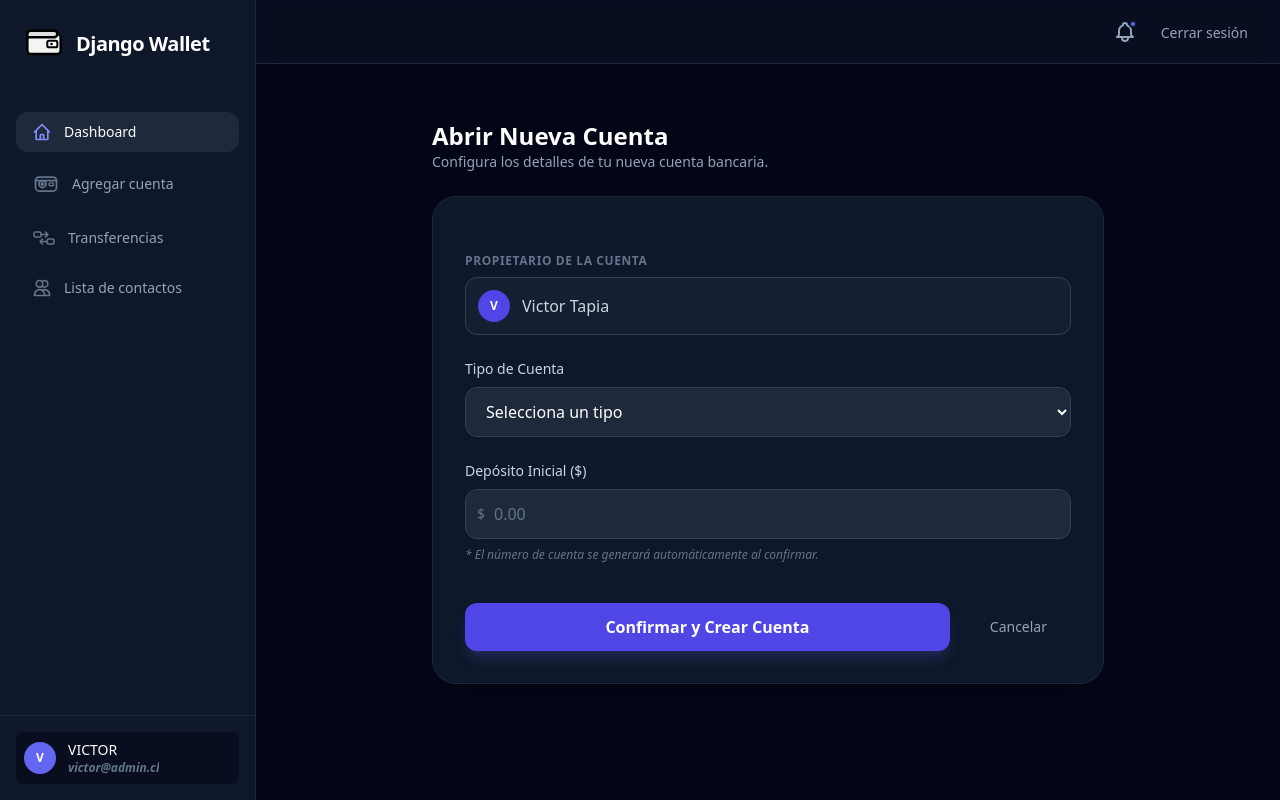
After one commit to VictorTapiaEgana/django_wallet, a Django app: page /agregar-cuenta/ in a window 1280 px wide. The commit adds this page. Run offline with Django 5.2, Linux system fonts and the light colour scheme; a user stored in the database is signed in; some libraries are stand-ins or nearby versions.

Commit message:
ADD: creacion de cuentas

```diff
--- a/djangowallet/settings.py
+++ b/djangowallet/settings.py
@@ -37,6 +37,7 @@ INSTALLED_APPS = [
     'django.contrib.sessions',
     'django.contrib.messages',
     'django.contrib.staticfiles',
+    'django.contrib.humanize',
     'gestion',
 ]
 
--- a/gestion/urls.py
+++ b/gestion/urls.py
@@ -6,5 +6,7 @@ app_name = 'gestion'
 urlpatterns = [
     path('login/', views.user_login, name='login'),
     path('logout/', views.user_logout, name='logout'),
+    # Rutas principales
     path('', views.dashboard, name='dashboard'),
+    path('agregar-cuenta/', views.agregar_cuenta, name='agregar_cuenta'),
 ]
--- a/gestion/views.py
+++ b/gestion/views.py
@@ -1,8 +1,12 @@
+import random
+import string
 from django.shortcuts import render, redirect
 from django.contrib.auth import authenticate, login, logout
 from django.contrib.auth.decorators import login_required
 from django.contrib import messages
 from django.db.models import Sum
+
+from gestion.models import Cuenta
 
 def user_login(request):
 
@@ -31,7 +35,6 @@ def user_logout(request):
     return redirect('gestion:login')
 
 @login_required
-
 def dashboard(request):
 
     cliente = request.user.cliente
@@ -46,3 +49,31 @@ def dashboard(request):
     }
 
     return render(request, 'gestion/dashboard.html', context)
+
+@login_required
+def agregar_cuenta(request):
+
+    if request.method == 'GET':
+
+        context = {
+            'tipos_cuenta': Cuenta.TIPO_CUENTA_CHOICES
+        }
+
+        return render(request, 'gestion/agregar_cuenta.html', context)
+
+    if request.method == 'POST':
+
+        tipo_cuenta = request.POST.get('tipo')
+        saldo_inicial = request.POST.get('saldo', 0)
+
+        prefijo = "BCI" if tipo_cuenta == "BCI" else "BTC"
+        num_aleatorio = ''.join(random.choices(string.digits, k=12))
+        num_cuenta = f"{prefijo}-{num_aleatorio}"
+
+        Cuenta.objects.create(
+            cliente=request.user.cliente,
+            tipo=tipo_cuenta,
+            numero=num_cuenta,
+            saldo_disponible=saldo_inicial
+        )
+        return redirect('gestion:dashboard')
--- /dev/null
+++ b/templates/gestion/agregar_cuenta.html
@@ -0,0 +1,73 @@
+{% extends 'layout.html' %}
+
+{% block title %}Agregar Cuenta{% endblock %}
+
+{% block content %}
+
+        <div class="max-w-2xl mx-auto">
+            <div class="mb-6">
+                <h2 class="text-2xl font-bold text-white">Abrir Nueva Cuenta</h2>
+                <p class="text-slate-400 text-sm">Configura los detalles de tu nueva cuenta bancaria.</p>
+            </div>
+
+            <div class="bg-slate-900 border border-slate-800 rounded-3xl p-8 shadow-2xl">
+                <form method="POST" action="{% url 'gestion:agregar_cuenta' %}" class="space-y-6">
+                    {% csrf_token %}
+
+                    <div>
+                        <label class="block text-xs font-semibold text-slate-500 uppercase tracking-wider mb-2">
+                            Propietario de la Cuenta
+                        </label>
+                        <div class="flex items-center p-3 bg-slate-800/50 border border-slate-700 rounded-xl">
+                            <div class="h-8 w-8 rounded-full bg-indigo-600 flex items-center justify-center text-white text-xs font-bold">
+                                {{ user.username|first|upper }}
+                            </div>
+                            <span class="ml-3 text-slate-300 font-medium">{{ user.get_full_name|default:user.username }}</span>
+                        </div>
+                    </div>
+
+                    <div>
+                        <label for="tipo" class="block text-sm font-medium text-slate-300 mb-2">
+                            Tipo de Cuenta
+                        </label>
+                        <select name="tipo" id="tipo" required
+                            class="block w-full px-4 py-3 bg-slate-800 border border-slate-700 rounded-xl text-white focus:outline-none focus:ring-2 focus:ring-indigo-500 focus:border-transparent transition-all">
+                            <option value="" disabled selected>Selecciona un tipo</option>
+                            {% for tipo in tipos_cuenta %}
+                                <option value="{{ tipo.0 }}">{{ tipo.1 }}</option>
+                            {% endfor %}
+                        </select>
+                    </div>
+
+                    <div>
+                        <label for="saldo" class="block text-sm font-medium text-slate-300 mb-2">
+                            Depósito Inicial ($)
+                        </label>
+                        <div class="relative">
+                            <div class="absolute inset-y-0 left-0 pl-3 flex items-center pointer-events-none">
+                                <span class="text-slate-500 sm:text-sm">$</span>
+                            </div>
+                            <input type="number" name="saldo" id="saldo" min="0" required
+                                class="block w-full pl-7 pr-3 py-3 bg-slate-800 border border-slate-700 rounded-xl text-white placeholder-slate-500 focus:outline-none focus:ring-2 focus:ring-indigo-500 focus:border-transparent transition-all"
+                                placeholder="0.00">
+                        </div>
+                        <p class="mt-2 text-xs text-slate-500 italic">
+                            * El número de cuenta se generará automáticamente al confirmar.
+                        </p>
+                    </div>
+
+                    <div class="flex items-center gap-4 pt-4">
+                        <button type="submit"
+                            class="flex-1 bg-indigo-600 hover:bg-indigo-500 text-white font-semibold py-3 px-6 rounded-xl shadow-lg shadow-indigo-500/20 transition-all focus:ring-2 focus:ring-indigo-500 focus:ring-offset-2 focus:ring-offset-slate-900">
+                            Confirmar y Crear Cuenta
+                        </button>
+                        <a href="{% url 'gestion:dashboard' %}"
+                            class="px-6 py-3 text-sm font-medium text-slate-400 hover:text-white transition-colors">
+                            Cancelar
+                        </a>
+                    </div>
+                </form>
+            </div>
+        </div>
+
+{% endblock %}
--- a/templates/layout.html
+++ b/templates/layout.html
@@ -32,18 +32,16 @@
                     Dashboard
                 </a>
 
-                <a href="#" class="flex items-center px-4 py-2.5 text-sm font-medium text-slate-400 hover:text-white hover:bg-slate-800/50 rounded-xl transition-all group">
+                <a href="{% url 'gestion:agregar_cuenta' %}" class="flex items-center px-4 py-2.5 text-sm font-medium text-slate-400 hover:text-white hover:bg-slate-800/50 rounded-xl transition-all group">
 
-                <!-- <svg width="120" height="120" viewBox="0 0 24 24" fill="none" xmlns="http://www.w3.org/2000/svg"> -->
+
                     <svg class="mr-3 h-7 w-7 text-slate-500 group-hover:text-indigo-400 transition-colors" fill="none" viewBox="0 0 24 24" stroke="currentColor">
                         <rect x="3" y="6" width="18" height="12" rx="3" stroke="currentColor" stroke-width="1.5"/>
                         <path d="M3 9H21" stroke="currentColor" stroke-width="1.5" stroke-linecap="round"/>
                         <rect x="14.5" y="11" width="4" height="2.5" rx="1" stroke="currentColor" stroke-width="1.2"/>
                         <circle cx="9" cy="12" r="3" stroke="currentColor" stroke-width="1.5"/>
                         <path d="M9 10.8V13.2M7.8 12H10.2" stroke="currentColor" stroke-width="1.5" stroke-linecap="round"/>
-
                     </svg>
-
                     Agregar cuenta
                 </a>
 
```
Also changed, not shown: gestion/models.py (+14 -0 lines), templates/gestion/dashboard.html (+4 -3 lines), db.sqlite3, gestion/migrations/0002_cuenta_tipo.py (added). Lines whose indentation alone changed are shown as unchanged.
